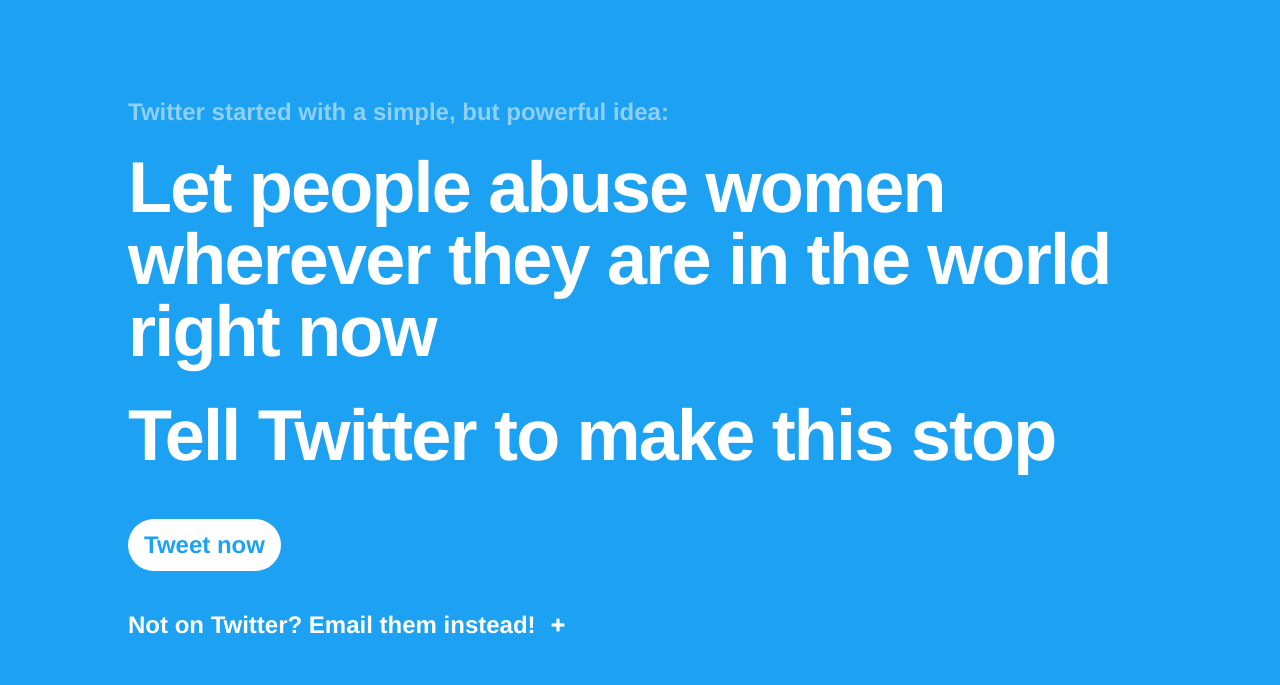
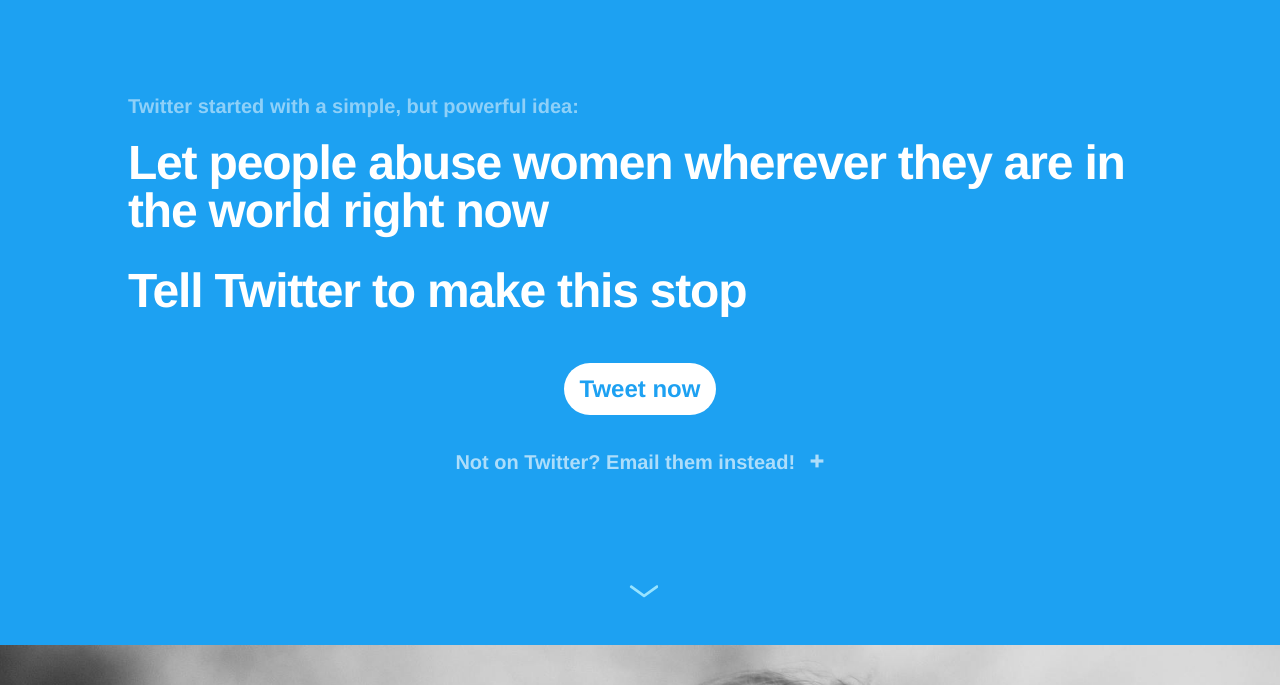
Before and after one commit to wearethoughtfox/amnesty-twitter, a plain HTML site: page index.html in a window 1280 px wide. Shown: the part 43-728 px from the top of the page. Drawn offline with Linux system fonts and the light colour scheme.

Commit message:
Lower font size and centre button

```diff
--- a/index.html
+++ b/index.html
@@ -77,11 +77,13 @@
 
     <section class="bg-twitter-blue white pa4 pt5 pb6 relative">
        <div class="mw8-l center-l">
-          <h2 class="o-50 f5 f3-l pb0 lh-title">Twitter started with a simple, but powerful idea:</h2>
-          <h1 class="f2 f-subheadline-l tracked-tight pt1 lh-solid mt0">Let people abuse women wherever they are in the world right now<span class="db pt4">Tell Twitter to make this stop<span></h1>
+          <h2 class="o-50 f6 f4-l pb0 lh-title">Twitter started with a simple, but powerful idea:</h2>
+          <h1 class="f3 f1-l tracked-tight pt1 lh-solid mt0">Let people abuse women wherever they are in the world right now<span class="db pt4">Tell Twitter to make this stop<span></h1>
+
+         <div class="mw5 mw7-ns center pa3 ph5-ns tc">
          <a class="f5 f3-l fw7 link dim br-pill ph3 pv2-5 mb2 dib twitter-blue bg-white" target="_blank" href="https://twitter.com/intent/tweet?text=Put the text of the tweet here: http://link via @twitter">Tweet now</a>
 
-         <h2>
+         <h2 class="o-80 f6 f4-l pb0 lh-title">
           <button id="dropDown" aria-expanded="false">
             Not on Twitter? Email them instead!
             <svg aria-hidden="true" focusable="false" viewBox="0 0 10 10">
@@ -95,6 +97,8 @@
             <p>Send an email to Twitter's CEO and make a stand with Amnesty International</p>
             <p>**IFRAME GOES HERE**</p>
           </div>
+
+        </div>
 
         </div>
 
```
